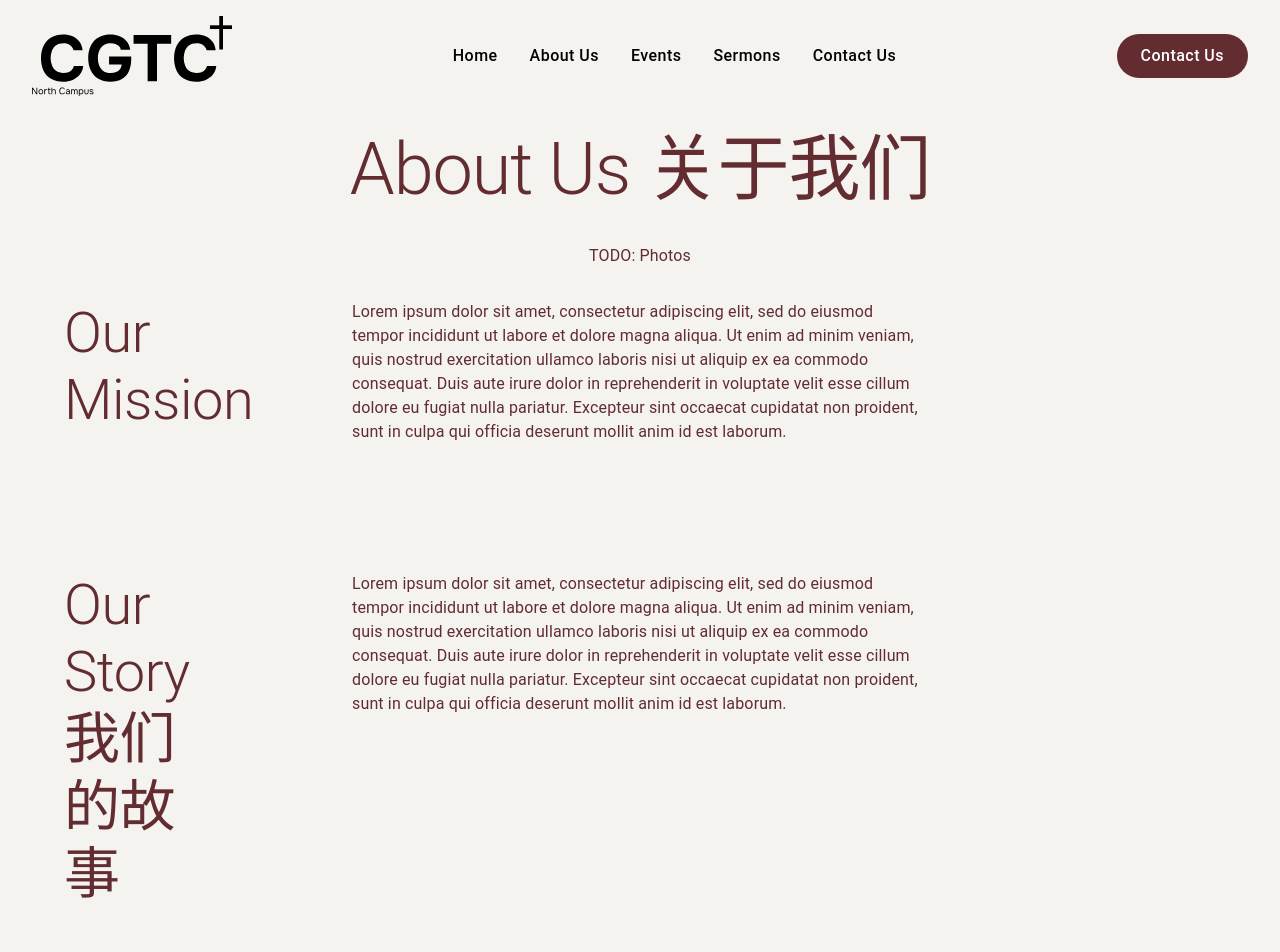
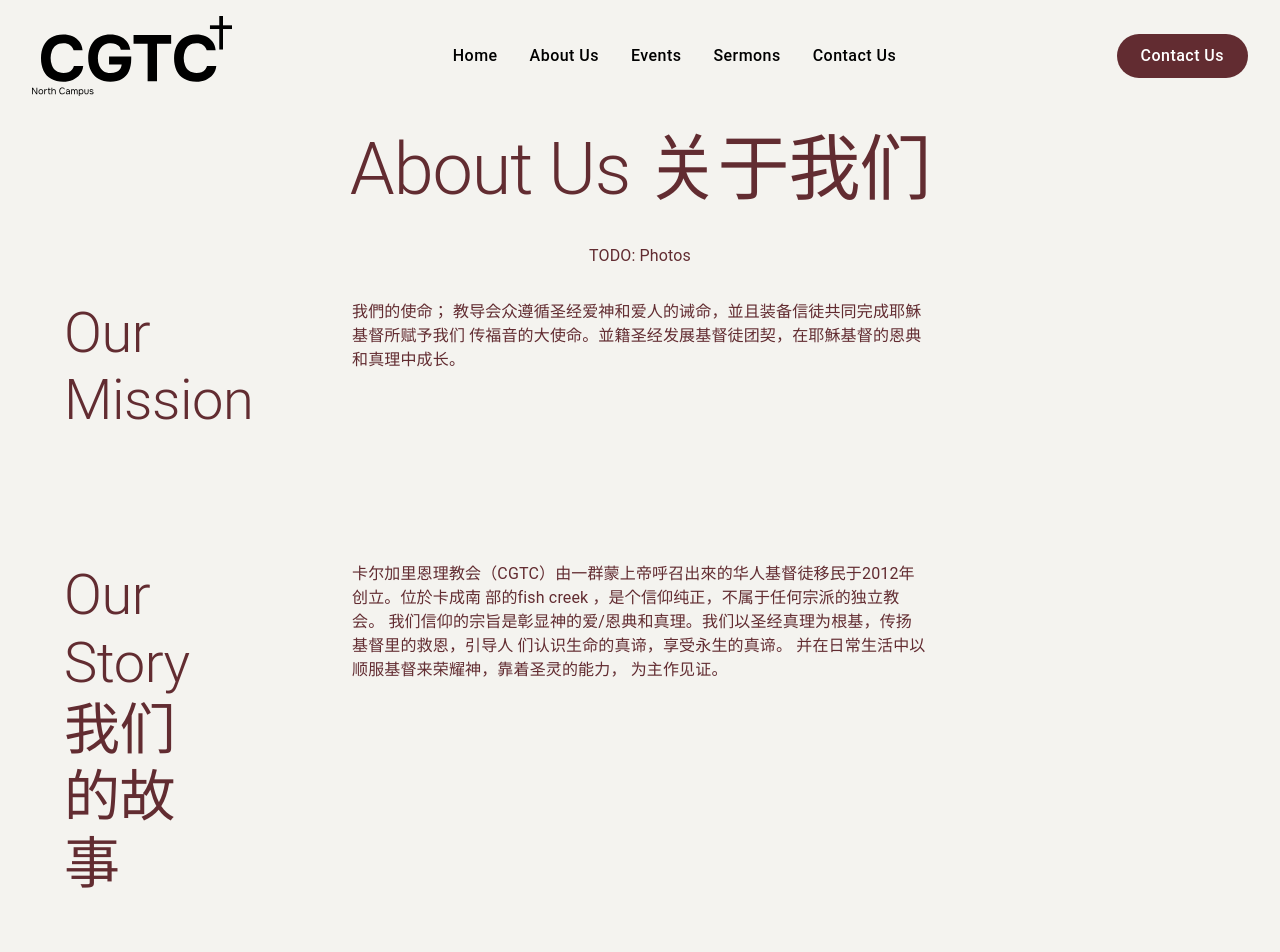
Before and after one commit to Ceofy/cgtc, a Gatsby site: page /about in a window 1280 px wide. Shown: the top 952 px of the page. Built offline with nearby package versions, Linux system fonts and the light colour scheme; Gatsby itself is replaced by a stand-in of ours.

Commit message:
Update about.js
Added content

```diff
--- a/src/pages/about.js
+++ b/src/pages/about.js
@@ -12,22 +12,15 @@
       <Typography variant='h1'>About Us 关于我们</Typography>
       <div>TODO: Photos</div>
       <Segment title='Our Mission' sx={{ mb: { xs: 0, md: 6 } }}>
-        Lorem ipsum dolor sit amet, consectetur adipiscing elit, sed do eiusmod
-        tempor incididunt ut labore et dolore magna aliqua. Ut enim ad minim
-        veniam, quis nostrud exercitation ullamco laboris nisi ut aliquip ex ea
-        commodo consequat. Duis aute irure dolor in reprehenderit in voluptate
-        velit esse cillum dolore eu fugiat nulla pariatur. Excepteur sint
-        occaecat cupidatat non proident, sunt in culpa qui officia deserunt
-        mollit anim id est laborum.
+我們的使命； 教导会众遵循圣经爱神和爱人的诫命，並且装备信徒共同完成耶穌基督所赋予我们
+传福音的大使命。並籍圣经发展基督徒团契，在耶穌基督的恩典和真理中成长。
       </Segment>
       <Segment title='Our Story 我们的故事'>
-        Lorem ipsum dolor sit amet, consectetur adipiscing elit, sed do eiusmod
-        tempor incididunt ut labore et dolore magna aliqua. Ut enim ad minim
-        veniam, quis nostrud exercitation ullamco laboris nisi ut aliquip ex ea
-        commodo consequat. Duis aute irure dolor in reprehenderit in voluptate
-        velit esse cillum dolore eu fugiat nulla pariatur. Excepteur sint
-        occaecat cupidatat non proident, sunt in culpa qui officia deserunt
-        mollit anim id est laborum.
+卡尔加里恩理教会（CGTC）由一群蒙上帝呼召出來的华人基督徒移民于2012年创立。位於卡成南
+部的fish creek ，是个信仰纯正，不属于任何宗派的独立教会。
+我们信仰的宗旨是彰显神的爱/恩典和真理。我们以圣经真理为根基，传扬基督里的救恩，引导人
+们认识生命的真谛，享受永生的真谛。 并在日常生活中以顺服基督来荣耀神，靠着圣灵的能力，
+为主作见证。
       </Segment>
     </Layout>
   );
```
